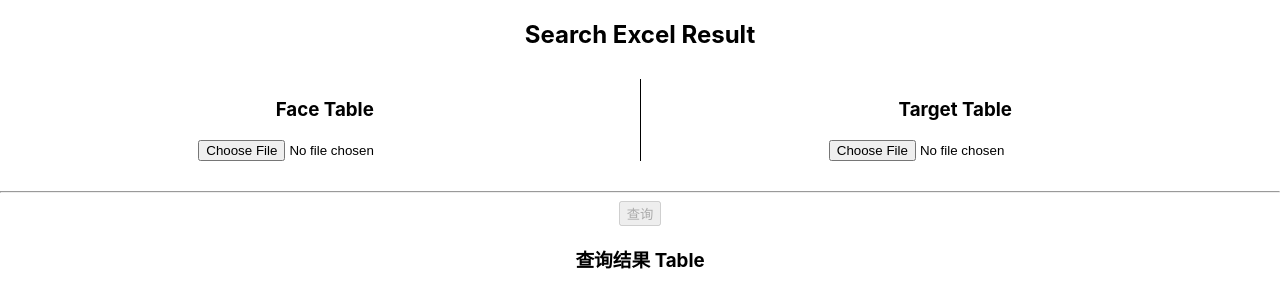
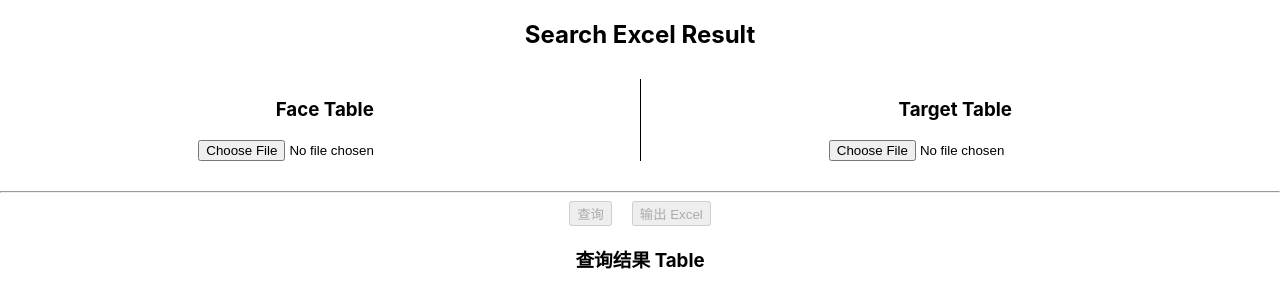
Before and after one commit to yueveron/create-react-app-ts_template, a React (Create React App) app: page / in a window 1280 px wide. Shown: the top 308 px of the page. Built offline with nearby package versions, Linux system fonts and the light colour scheme.

Commit message:
export excel

```diff
--- a/package.json
+++ b/package.json
@@ -14,6 +14,7 @@
     "axios": "^1.2.2",
     "formik": "^2.2.9",
     "lodash": "^4.17.21",
+    "moment": "^2.30.1",
     "react": "^17.0.2",
     "react-dom": "^17.0.2",
     "react-query": "^3.39.3",
--- a/src/pages/demo-excel/components/SheetExcel.tsx
+++ b/src/pages/demo-excel/components/SheetExcel.tsx
@@ -1,14 +1,17 @@
 import type { ReactElement } from 'react';
 import { useRef, useState, useEffect } from 'react';
-import { read, utils } from 'xlsx';
-import { getResultList } from '../utils';
+import { read, utils, writeFileXLSX } from 'xlsx';
+import { getResultList, getExcelName } from '../utils';
 // import { mockMainList, mockTargetList } from '../mock';
 
 // const mockResultList = getResultList(mockMainList, mockTargetList);
+// console.debug('mockResultList:', mockMainList);
+
 const SheetJSReactHTML = (): ReactElement => {
   const [disableBtnSearch, setDisableBtnSearch] = useState(true);
-  const [faceDataJson, setFaceDataJson] = useState(null);
-  const [targetDataJson, setTargetDataJson] = useState(null);
+  const [faceDataJson, setFaceDataJson] = useState<null | any[]>(null);
+  const [targetDataJson, setTargetDataJson] = useState<null | any[]>(null);
+  const [resultDataJson, setResultDataJson] = useState<null | any[]>(null);
 
   const [faceDataHtml, setFaceDataHtml] = useState('');
   const [targetDataHtml, setTargetDataHtml] = useState('');
@@ -47,13 +50,22 @@ const SheetJSReactHTML = (): ReactElement => {
   };
 
   const handleSearch = () => {
-    console.debug('handleSearch:', faceDataJson, targetDataJson);
     if (faceDataJson && targetDataJson) {
       const resultList = getResultList(faceDataJson, targetDataJson);
-      console.debug('resultList:', resultList);
+      setResultDataJson(resultList);
       const resultSheet = utils.json_to_sheet(resultList);
       const htmlData = utils.sheet_to_html(resultSheet);
       renderHtml('resultFile', htmlData);
+    }
+  };
+
+  const handleExportFile = () => {
+    if (resultDataJson) {
+      const ws = utils.json_to_sheet(resultDataJson);
+      const wb = utils.book_new();
+      utils.book_append_sheet(wb, ws, 'Data');
+      const fileName = getExcelName();
+      writeFileXLSX(wb, fileName);
     }
   };
 
@@ -101,6 +113,13 @@ const SheetJSReactHTML = (): ReactElement => {
           <button disabled={disableBtnSearch} onClick={handleSearch}>
             查询
           </button>
+          <button
+            disabled={!resultDataJson}
+            onClick={handleExportFile}
+            style={{ marginLeft: '20px' }}
+          >
+            输出 Excel
+          </button>
           <h3 style={{ textAlign: 'center' }}>查询结果 Table</h3>
           <div
             ref={tblResultData}
--- a/src/pages/demo-excel/mock.ts
+++ b/src/pages/demo-excel/mock.ts
@@ -18,6 +18,11 @@ export const mockMainList = [
     id: 4,
     name: '李明',
     time: '2024-04-26 22:00:00',
+  },
+  {
+    id: 4,
+    name: '李明',
+    time: '2024-04-26 22:01',
   },
 ];
 
--- a/src/pages/demo-excel/utils.ts
+++ b/src/pages/demo-excel/utils.ts
@@ -1,3 +1,16 @@
+import moment from 'moment';
+
+export const testFunc = () => {
+  const DATE_FORMAT = 'YYYY-MM-DD HH:mm';
+  // const timeOne = '2024-04-26 22:01';
+  // const timeOne = '2024-04-26 22:15:00';
+  const timeOne = '2024/04/26 8:15:10';
+  const timeTwo = '2024-04-26 8:15:00';
+
+  console.debug('timeOne:', moment(timeOne).format(DATE_FORMAT));
+  console.debug(new Date(timeOne).getTime(), new Date(timeTwo).getTime());
+};
+
 const isBetweenTime = (
   checkTime: string,
   enterTime: string,
@@ -34,3 +47,9 @@ export const getResultList = (checkList: any[], targetList: any[]): any[] => {
   });
   return processList;
 };
+
+export const getExcelName = (prefix = ''): string => {
+  const DATE_FORMAT = 'YYYY-MM-DD HH:mm';
+  const formatCurrDate = moment(new Date()).format(DATE_FORMAT);
+  return `${prefix}${formatCurrDate}.xlsx`;
+};
```
Also changed, not shown: 1 other file (tests, documents, lock files or other folders).
